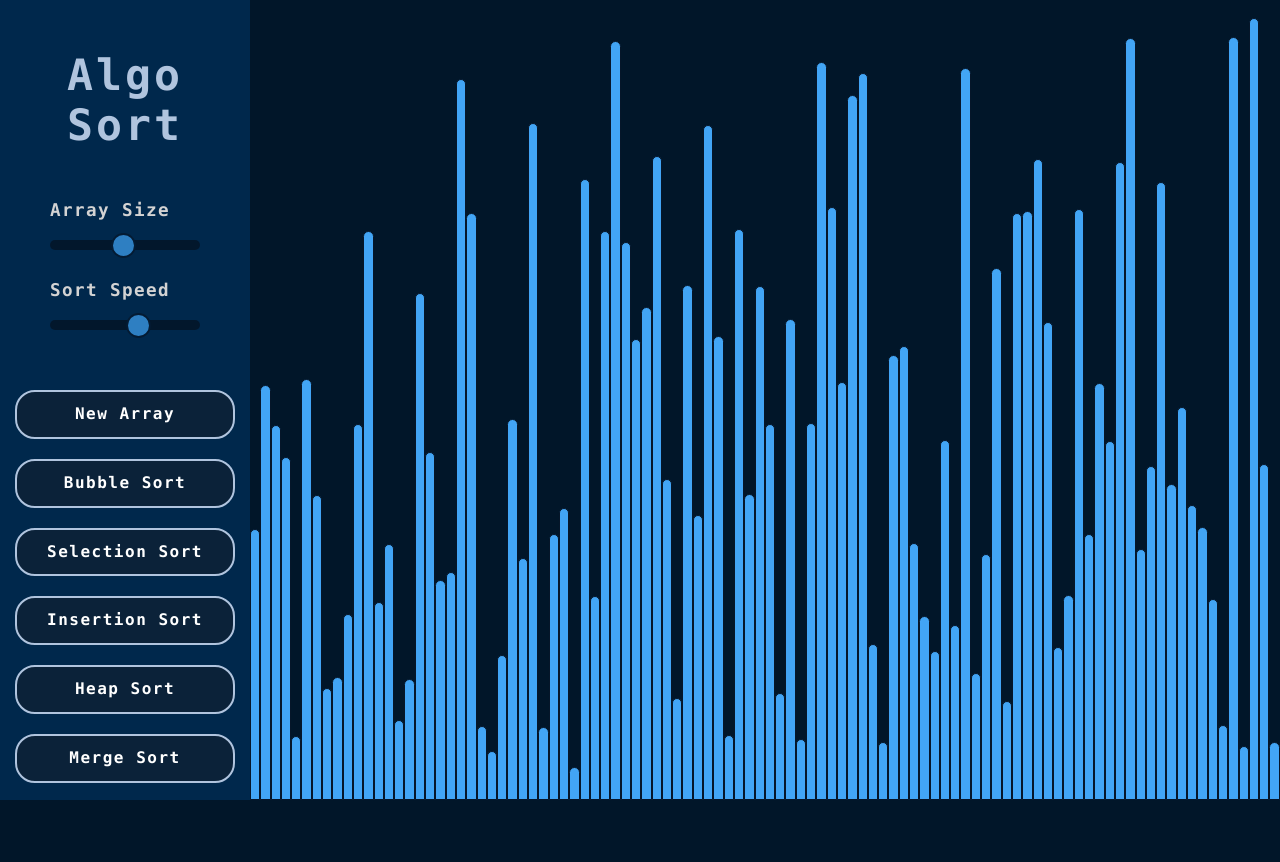
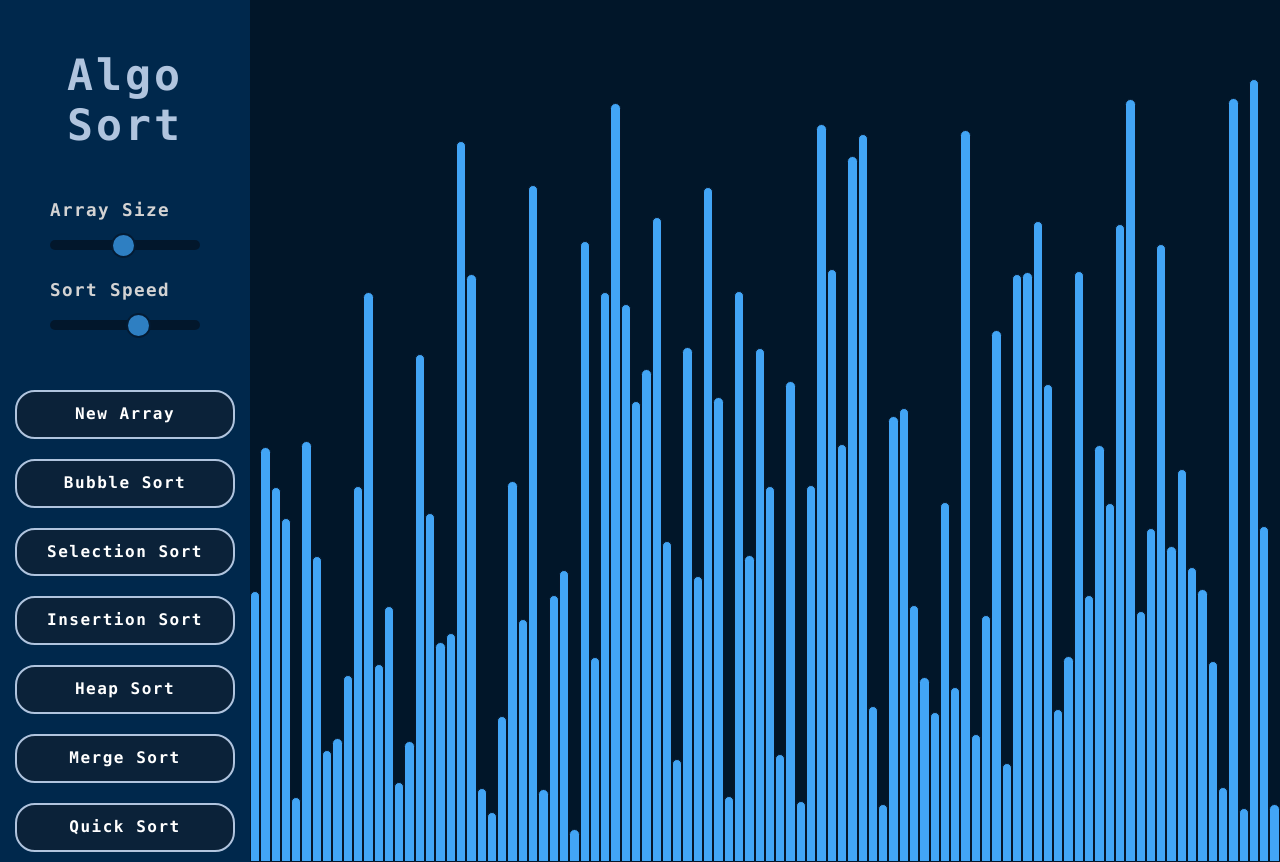
Before and after one commit to AlveeM/algo-sort, a React (Create React App) app: page / in a window 1280 px wide. Before the commit the page ends 800 px from the top, so only its background shows below. Built offline with nearby package versions, Linux system fonts and the light colour scheme; the HTML template or start-up script is replaced by a standard one.

Commit message:
added quicksort

```diff
--- a/src/Components/Sidebar/Sidebar.js
+++ b/src/Components/Sidebar/Sidebar.js
@@ -1,4 +1,5 @@
 import React, { Component } from 'react'
+import quickSort from '../../sortingAlgorithms/quickSort';
 import './Sidebar.css';
 
 export default class Sidebar extends Component {
@@ -25,7 +26,8 @@ export default class Sidebar extends Component {
             selectionSort,
             insertionSort,
             heapSort,
-            mergeSort } = this.props.algorithms;
+            mergeSort,
+            quickSort } = this.props.algorithms;
 
     return (
       <div className="sidebar">
@@ -65,6 +67,7 @@ export default class Sidebar extends Component {
           <button disabled={this.props.sorting} onClick={() => insertionSort()}>Insertion Sort</button>
           <button disabled={this.props.sorting} onClick={() => heapSort()}>Heap Sort</button>
           <button disabled={this.props.sorting} onClick={() => mergeSort()}>Merge Sort</button>
+          <button disabled={this.props.sorting} onClick={() => quickSort()}>Quick Sort</button>
         </div>
       </div>
     )
--- a/src/Components/SortingVisualizer/SortingVisualizer.js
+++ b/src/Components/SortingVisualizer/SortingVisualizer.js
@@ -3,7 +3,8 @@ import bubbleSortAnimations from '../../sortingAlgorithms/bubbleSort';
 import selectionSortAnimations from '../../sortingAlgorithms/selectionSort';
 import insertionSortAnimation from '../../sortingAlgorithms/insertionSort';
 import heapSortAnimations from '../../sortingAlgorithms/heapSort';
-import mergeSortAnimations from '../../sortingAlgorithms/mergeSort.js';
+import mergeSortAnimations from '../../sortingAlgorithms/mergeSort';
+import quickSortAnimations from '../../sortingAlgorithms/quickSort';
 import Sidebar from '../Sidebar/Sidebar';
 import VisualizerContainer from '../VisualizerContainer/VisualizerContainer.js';
 
@@ -166,6 +167,34 @@ export default class SortingVisualizer extends React.Component {
     }
   }
 
+  quickSort = () => {
+    const animations = quickSortAnimations([...this.state.array]);
+    // const animations = [[0,4],[0,4],[1,4],[1,4],[2,4],[2,4],[3,4],[3,4],[0,300,true],[4,100,true],[1,4],[1,4],[2,4],[2,4],[3,4],[3,4],[1,500,true],[3,200,true],[2,400,true],[4,300,true],[3,4],[3,4],[3,500,true],[4,400,true]];
+    this.setState({ sorting: true })
+    for (let i = 0; i < animations.length; i++) {
+      const arrayBars = document.querySelectorAll('.array-bar');
+      const isColorChange = !animations[i][2];
+      if (isColorChange) {
+        const [barOneIdx, barTwoIdx] = animations[i];
+        const barOneStyle = arrayBars[barOneIdx].style;
+        const barTwoStyle = arrayBars[barTwoIdx].style;
+        const color = i % 2 === 0 ? SWAP_COLOR : BAR_COLOR;
+        let timerId = setTimeout(() => {
+          barOneStyle.backgroundColor = color;
+          barTwoStyle.backgroundColor = color;
+        }, i * this.state.animationSpeed);
+        TIMER_ARR.push(timerId);
+      } else {
+        let timerId = setTimeout(() => {
+          const [barOneIdx, newHeight] = animations[i];
+          const barOneStyle = arrayBars[barOneIdx].style;
+          barOneStyle.height = `${newHeight / BAR_SCALE_FACTOR}vh`;
+        }, i * this.state.animationSpeed);
+        TIMER_ARR.push(timerId);
+      }
+    }
+  }
+
   initializeArray = () => {
     const array = [];
     for (let i = 0; i < this.state.arraySize; i++) {
@@ -214,6 +243,7 @@ export default class SortingVisualizer extends React.Component {
       insertionSort: this.insertionSort,
       heapSort: this.heapSort,
       mergeSort: this.mergeSort,
+      quickSort: this.quickSort,
     }
     const colors = {
       barColor: BAR_COLOR,
--- /dev/null
+++ b/src/sortingAlgorithms/quickSort.js
@@ -0,0 +1,37 @@
+export default function quickSortAnimations(arr) {
+  const animations = [];
+  console.log(arr);
+  quickSortHelper(arr, animations);
+  console.log(arr);
+  return animations;
+}
+
+function quickSortHelper(arr, animations) {
+  function quickSort(arr, low, high) {
+    if (low < high) {
+      const pivot = arr[high];
+      let i = low - 1;
+
+      for (let j = low; j < high; j++) {
+        animations.push([j, high]);
+        animations.push([j, high]);
+        if (arr[j] < pivot) {
+          i++;
+          animations.push([i, arr[j], true]);
+          animations.push([j, arr[i], true]);
+          [arr[i], arr[j]] = [arr[j], arr[i]];
+        }
+      }
+
+      animations.push([i+1, arr[high], true]);
+      animations.push([high, arr[i+1], true]);
+      [arr[i+1], arr[high]] = [arr[high], arr[i+1]];
+
+      const pivotIdx = i + 1;
+      quickSort(arr, low, pivotIdx-1);
+      quickSort(arr, pivotIdx+1, high);
+    }
+  }
+
+  quickSort(arr, 0, arr.length-1);
+}
```
